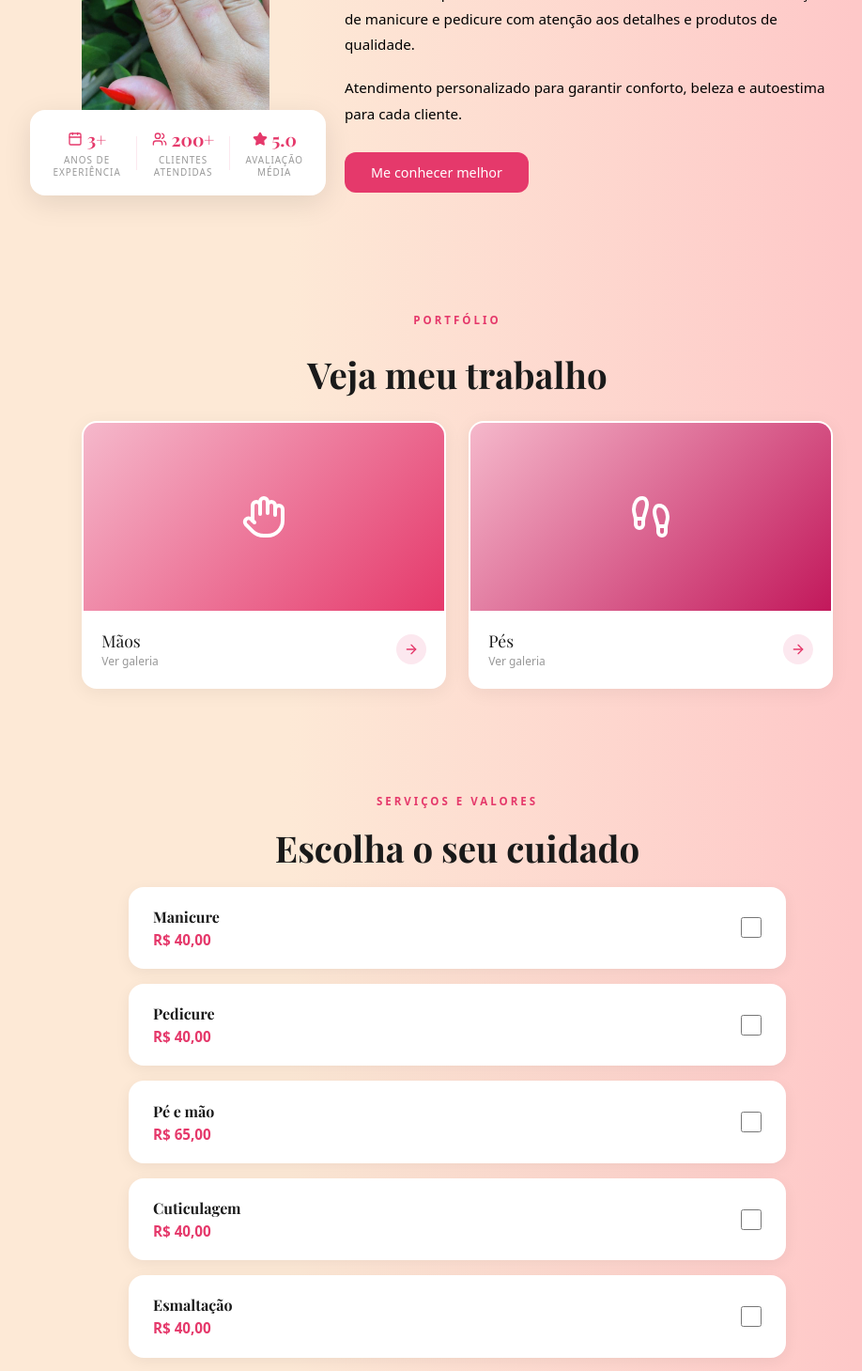
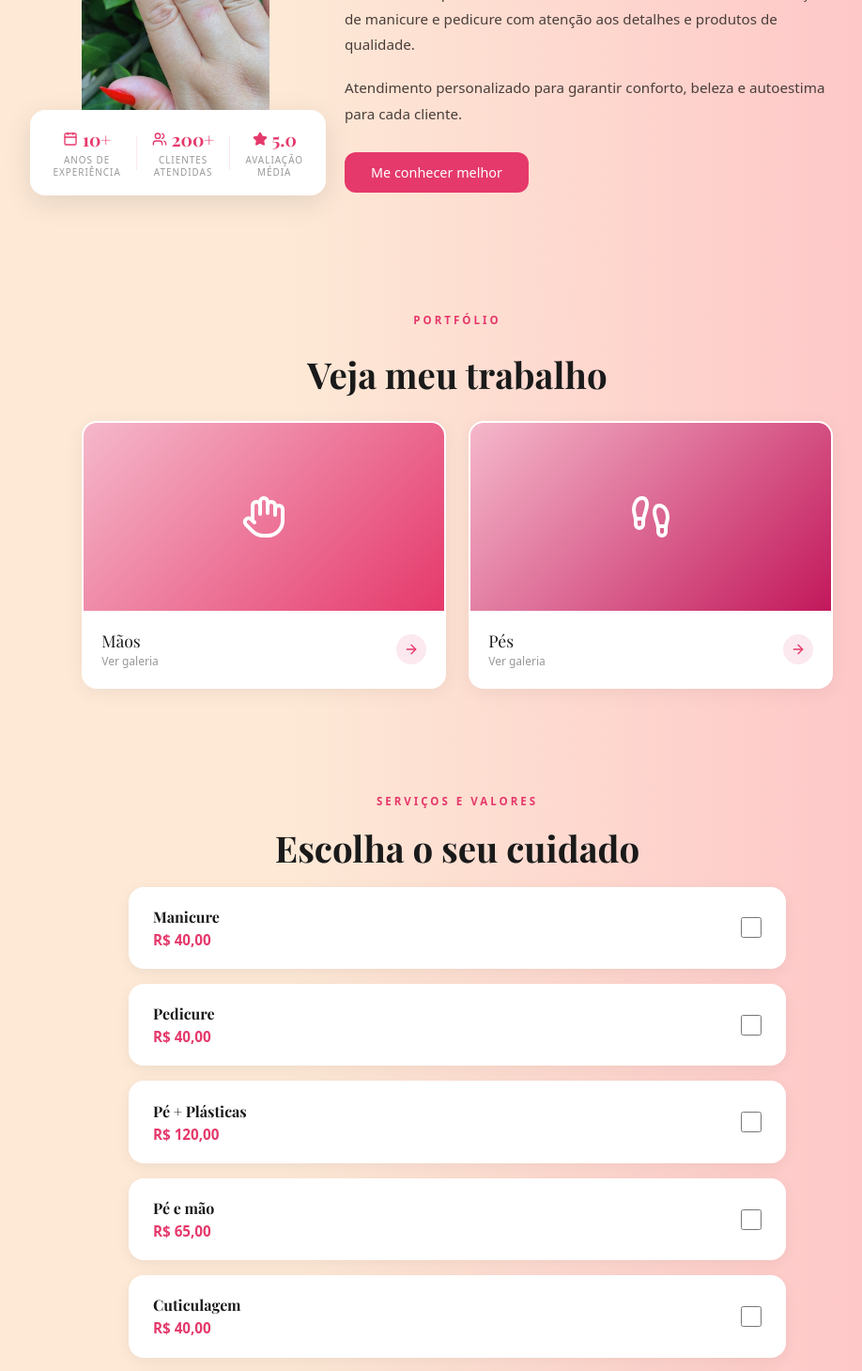
Before and after one commit to arthurjd03/studio-nails, a Next.js app: page / in a window 1280 px wide. Shown: the part 880-2339 px from the top of the page at 94% size, without its empty margins (153-1071 px from the left). Built offline with nearby package versions, Linux system fonts and the light colour scheme; a web font is replaced by a local one.

Commit message:
feat: adiciona seção de serviços

```diff
--- a/src/app/globals.css
+++ b/src/app/globals.css
@@ -11,7 +11,7 @@
   --color-primary-dark: #c92d5a;
   --color-background: #fde9d6;
   --color-text: #1a1a1a;
-  --color-text-muted: black;
+  --color-text-muted: #4A3D39;
 
 
   --padding-inline: 1.5rem;
--- a/src/components/About/index.tsx
+++ b/src/components/About/index.tsx
@@ -46,7 +46,7 @@ export default function AboutMe() {
           <div className={styles.stat}>
             <span className={styles.statValue}>
               <Calendar size={16} />
-              3+
+              10+
             </span>
             <span className={styles.statLabel}>anos de experiência</span>
           </div>
--- a/src/components/Hero/index.tsx
+++ b/src/components/Hero/index.tsx
@@ -32,7 +32,7 @@ export default function Hero() {
         </p>
 
         <div className={styles.actions}>
-          <a href="#contato" className={styles.ctaPrimary}>
+          <a href="#contact" className={styles.ctaPrimary}>
             Agendar horário
           </a>
 
--- a/src/components/Menu/index.tsx
+++ b/src/components/Menu/index.tsx
@@ -5,6 +5,7 @@ import { MessageCircle } from "lucide-react";
 export default function Menu() {
   return (
     <header className={styles.header}>
+
       <div className={styles.container}>
         <div className={styles.logo}>
           <em>Suellen</em> <span>Nails</span>
--- a/src/constants/nailServices.ts
+++ b/src/constants/nailServices.ts
@@ -3,7 +3,9 @@ import { Service } from "@/types/service";
 export const nailServices: Service[] = [
   { id: 1, name: "Manicure", price: 40, category: "nails" },
   { id: 2, name: "Pedicure", price: 40, category: "nails" },
-  { id: 3, name: "Pé e mão", price: 65, category: "nails" },
-  { id: 4, name: "Cuticulagem", price: 40, category: "nails" },
-  { id: 5, name: "Esmaltação", price: 40, category: "nails" },
+  { id: 3, name: "Pé + Plásticas", price: 120, category: "nails" },
+  { id: 4, name: "Pé e mão", price: 65, category: "nails" },
+  { id: 5, name: "Cuticulagem", price: 40, category: "nails" },
+  { id: 6, name: "Esmaltação", price: 40, category: "nails" },
+  { id: 7, name: "Plástica dos pés", price: 80, category: "nails" },
 ];
```
